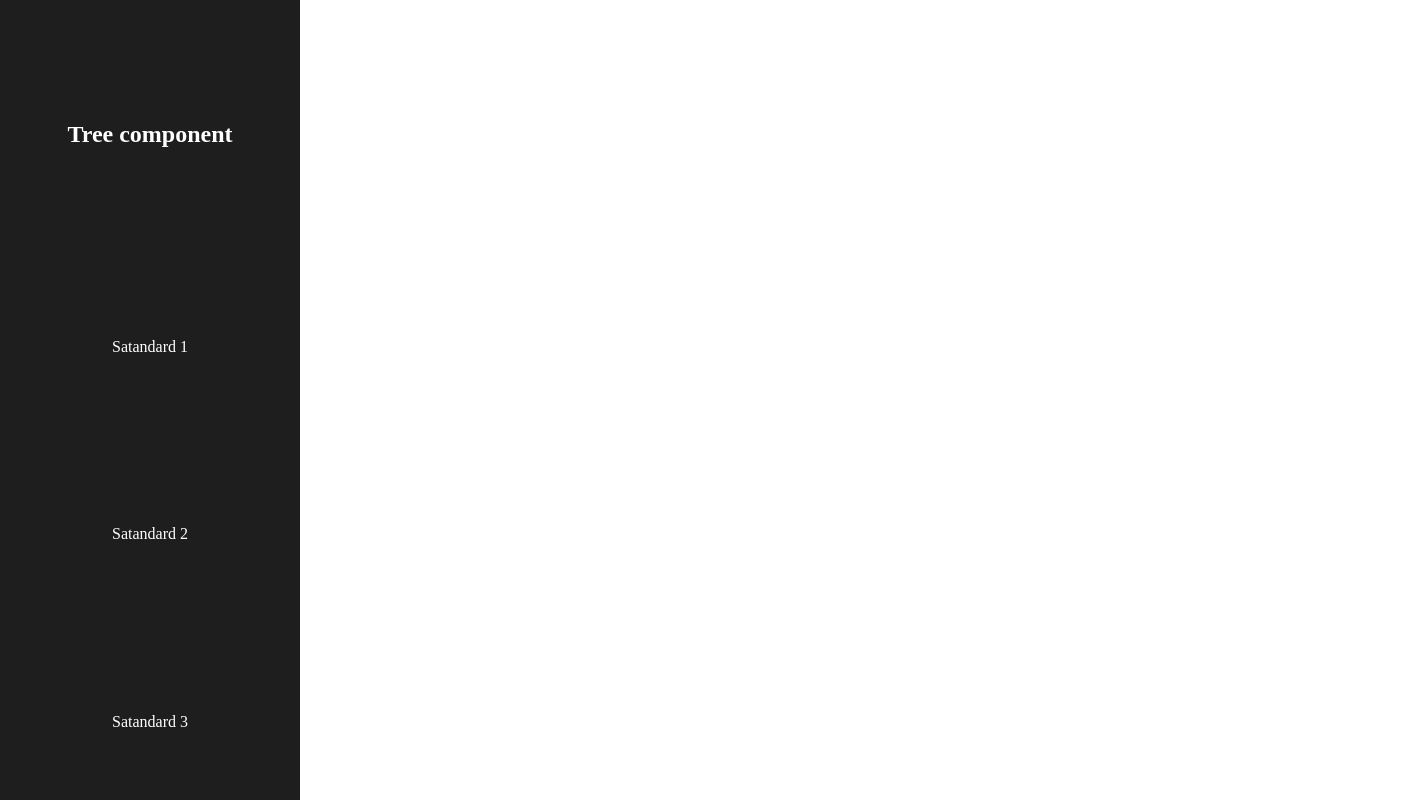
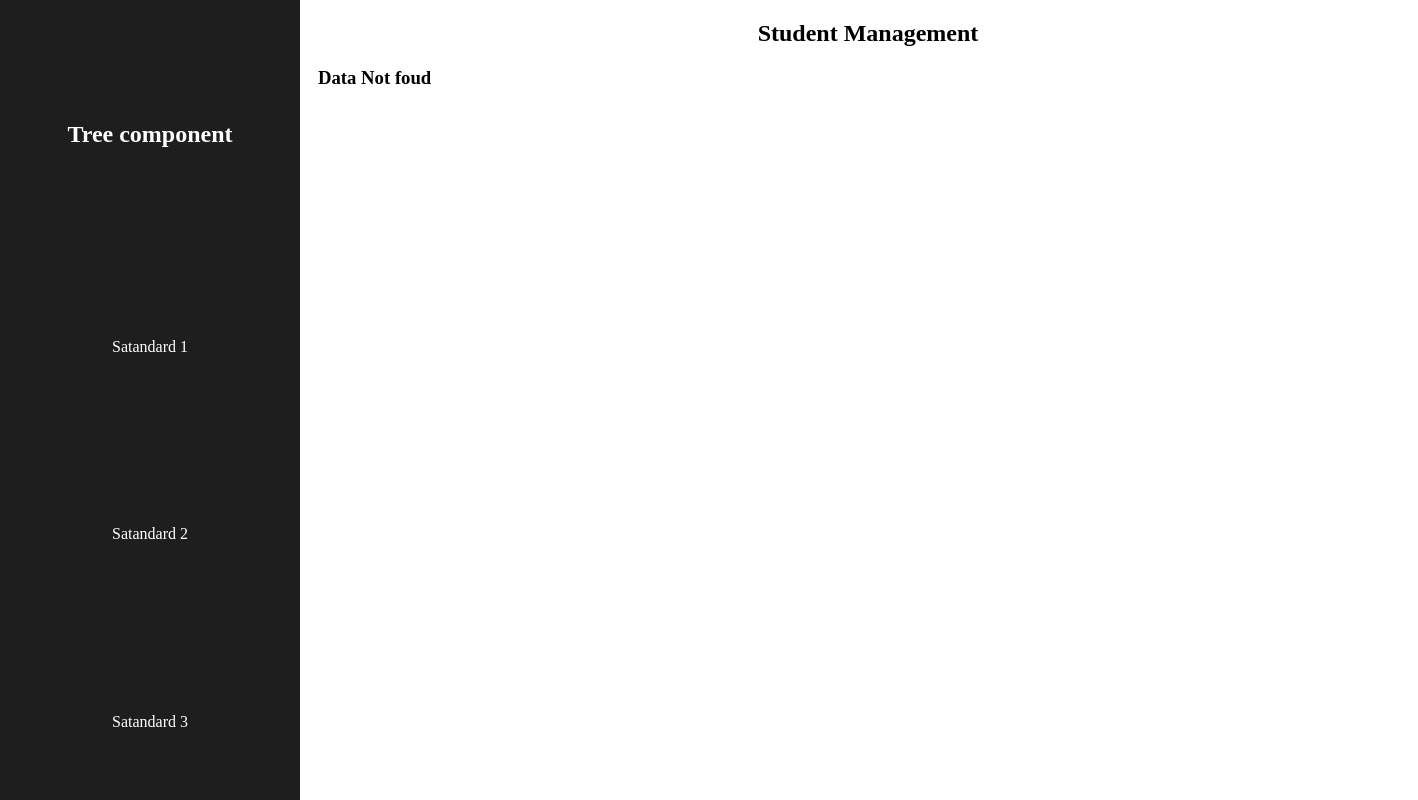
Before and after one commit to rajeshViswakarma/hcl-assignment, an Angular app: page /satandard3 in a window 1280 px wide. Shown: the whole page, 1418 px wide, since content can reach past the window. Built offline with nearby package versions, Linux system fonts and the light colour scheme.

Commit message:
final changes

```diff
--- a/src/app/student/satandard3/satandard3.component.html
+++ b/src/app/student/satandard3/satandard3.component.html
@@ -1 +1,4 @@
-<p>satandard3 works!</p>
+<div class="container">
+  <h2 class="text-center">Student Management</h2>
+   <h3>Data Not foud</h3>
+</div>
```
